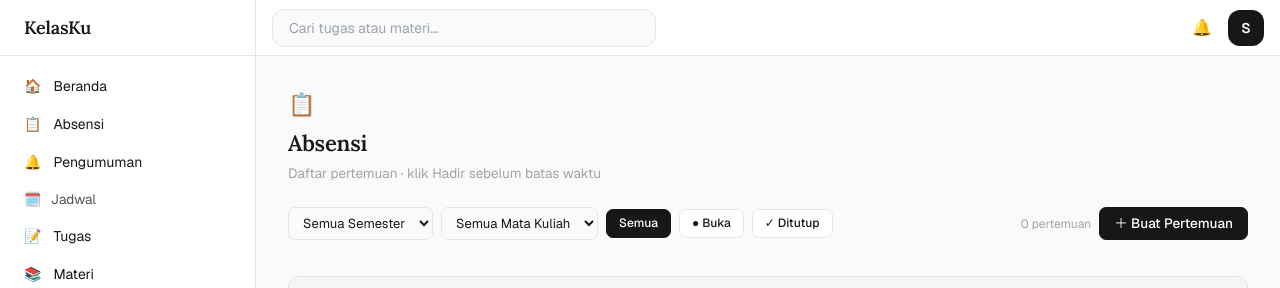
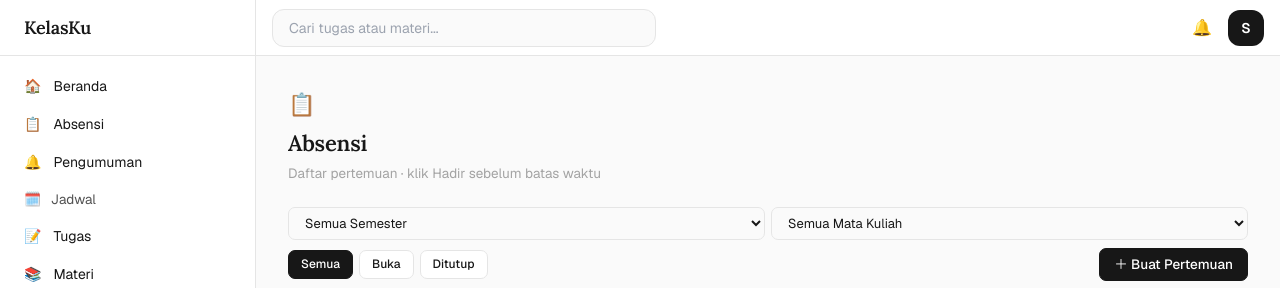
Before and after one commit to Mogu2709/dashboard-kelas, a Django app: page /absensi/ in a window 1280 px wide. Shown: the top 288 px of the page. Run offline with Django 5.2, Linux system fonts and the light colour scheme; the visitor is signed in with stand-in values (Sample User, id 1); data that the repository does not hold is empty; style sheets or scripts are compiled from the project's sources.

Commit message:
style: edit tampilan filter diabsen

```diff
--- a/templates/pertemuan_list.html
+++ b/templates/pertemuan_list.html
@@ -12,33 +12,40 @@
 <div class="page-content">
 
     <!-- Toolbar -->
-    <div style="display:flex;gap:8px;flex-wrap:wrap;align-items:center;margin-bottom:20px;" class="fade fade-1">
-        <form method="get" style="display:flex;gap:8px;flex-wrap:wrap;align-items:center;">
+    <div style="margin-bottom:20px;" class="fade fade-1">
+        <form method="get">
+            <!-- Baris 1: Dropdowns -->
+            <div style="display:flex;gap:6px;margin-bottom:8px;">
                 <select name="semester" onchange="this.form.submit()"
-                style="padding:6px 10px;border:1px solid var(--border);border-radius:7px;font-size:13px;background:var(--bg);color:var(--text);font-family:'Geist',sans-serif;cursor:pointer;outline:none;">
+                    style="flex:1;padding:6px 12px;border:1px solid var(--border);border-radius:7px;font-size:13px;background:var(--bg);color:var(--text);font-family:'Geist',sans-serif;cursor:pointer;outline:none;">
                     <option value="">Semua Semester</option>
                     {% for sem in semester_list %}
                     <option value="{{ sem }}" {% if request.GET.semester == sem|stringformat:"s" %}selected{% endif %}>Semester {{ sem }}</option>
                     {% endfor %}
                 </select>
                 <select name="mata_kuliah" onchange="this.form.submit()"
-                style="padding:6px 10px;border:1px solid var(--border);border-radius:7px;font-size:13px;background:var(--bg);color:var(--text);font-family:'Geist',sans-serif;cursor:pointer;outline:none;">
+                    style="flex:1;padding:6px 12px;border:1px solid var(--border);border-radius:7px;font-size:13px;background:var(--bg);color:var(--text);font-family:'Geist',sans-serif;cursor:pointer;outline:none;">
                     <option value="">Semua Mata Kuliah</option>
                     {% for mk in mata_kuliah_list %}
-                <option value="{{ mk.id }}" {% if request.GET.mata_kuliah == mk.id|stringformat:"s" %}selected{% endif %}>{{ mk.nama }} (Sem {{ mk.semester }})</option>
+                    <option value="{{ mk.id }}" {% if request.GET.mata_kuliah == mk.id|stringformat:"s" %}selected{% endif %}>{{ mk.nama }}</option>
                     {% endfor %}
                 </select>
+            </div>
+            <!-- Baris 2: Filter status + aksi -->
+            <div style="display:flex;gap:6px;align-items:center;">
+                <a href="?" class="btn {% if not request.GET.status %}btn-primary{% else %}btn-secondary{% endif %}" style="font-size:12px;padding:5px 12px;">Semua</a>
+                <a href="?{% if request.GET.semester %}semester={{ request.GET.semester }}&{% endif %}{% if request.GET.mata_kuliah %}mata_kuliah={{ request.GET.mata_kuliah }}&{% endif %}status=buka"
+                    class="btn {% if request.GET.status == 'buka' %}btn-primary{% else %}btn-secondary{% endif %}" style="font-size:12px;padding:5px 12px;">Buka</a>
+                <a href="?{% if request.GET.semester %}semester={{ request.GET.semester }}&{% endif %}{% if request.GET.mata_kuliah %}mata_kuliah={{ request.GET.mata_kuliah }}&{% endif %}status=tutup"
+                    class="btn {% if request.GET.status == 'tutup' %}btn-primary{% else %}btn-secondary{% endif %}" style="font-size:12px;padding:5px 12px;">Ditutup</a>
+                {% if request.GET.semester or request.GET.mata_kuliah or request.GET.status %}
+                <a href="{% url 'pertemuan_list' %}" style="font-size:13px;color:var(--text-tertiary);text-decoration:none;padding:0 4px;" title="Reset filter">✕</a>
+                {% endif %}
+                {% if user.is_superuser %}
+                <a href="{% url 'buat_pertemuan' %}" class="btn btn-primary" style="margin-left:auto;">＋ Buat Pertemuan</a>
+                {% endif %}
+            </div>
         </form>
-        <a href="?status=" class="btn {% if not request.GET.semester and not request.GET.mata_kuliah and not request.GET.status %}btn-primary{% else %}btn-secondary{% endif %}" style="font-size:12px;padding:5px 12px;">Semua</a>
-        <a href="?status=buka" class="btn {% if request.GET.status == 'buka' %}btn-primary{% else %}btn-secondary{% endif %}" style="font-size:12px;padding:5px 12px;">● Buka</a>
-        <a href="?status=tutup" class="btn {% if request.GET.status == 'tutup' %}btn-primary{% else %}btn-secondary{% endif %}" style="font-size:12px;padding:5px 12px;">✓ Ditutup</a>
-        {% if request.GET.semester or request.GET.mata_kuliah or request.GET.status %}
-        <a href="{% url 'pertemuan_list' %}" class="btn btn-secondary" style="font-size:12px;padding:5px 10px;">✕ Reset</a>
-        {% endif %}
-        <span style="margin-left:auto;font-size:12px;color:var(--text-tertiary);">{{ pertemuan_list|length }} pertemuan</span>
-        {% if user.is_superuser %}
-        <a href="{% url 'buat_pertemuan' %}" class="btn btn-primary">＋ Buat Pertemuan</a>
-        {% endif %}
     </div>
 
     <!-- Desktop table -->
```
Lines whose indentation alone changed are shown as unchanged.
